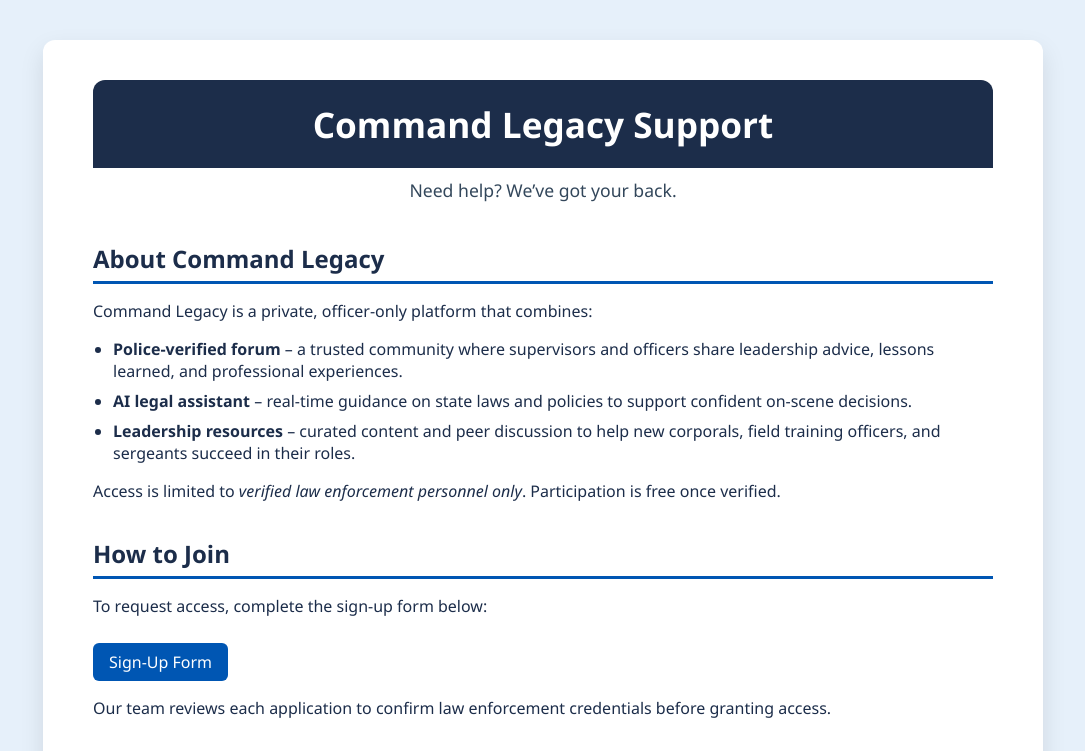
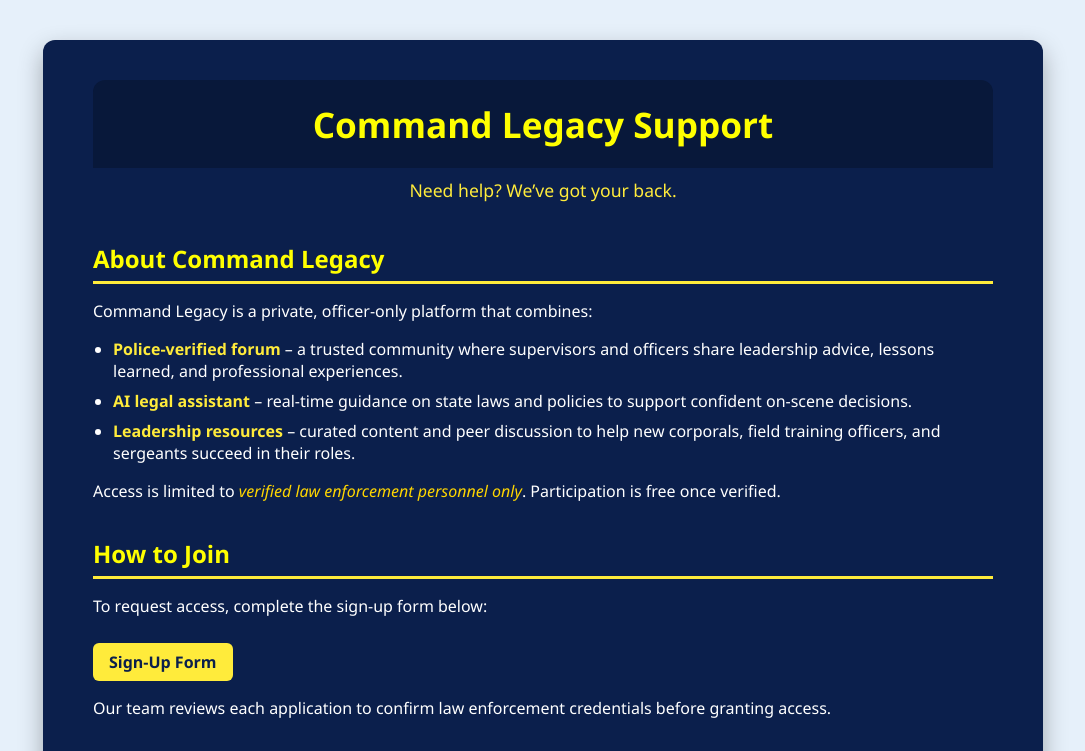
Before and after one commit to JAG410/cl-legal, a plain HTML site: page support.html in a window 1280 px wide. Shown: the top 751 px of the page, without its empty margins (97-1182 px from the left). Drawn offline with Linux system fonts and the light colour scheme.

Commit message:
Update styles to use yellow color scheme

```diff
--- a/support.html
+++ b/support.html
@@ -8,10 +8,10 @@
     /* ---- Global ---- */
     body {
       font-family: 'Segoe UI', Tahoma, Geneva, Verdana, sans-serif;
-      background-color: #e6f0fa;
+      background-color: #e6f0fa; /* Light blue outside box */
       margin: 0;
       padding: 0;
-      color: #1c2d4a;
+      color: #ffffff;
     }
 
     a { text-decoration: none; transition: 0.3s; }
@@ -21,10 +21,11 @@
     .container {
       max-width: 900px;
       margin: 40px auto;
-      background-color: #ffffff;
+      background-color: #0b1f4c; /* Dark blue box */
       padding: 40px 50px;
       border-radius: 12px;
-      box-shadow: 0 10px 25px rgba(0,0,0,0.1);
+      box-shadow: 0 10px 25px rgba(0,0,0,0.3);
+      color: #ffffff; /* Default text color inside box */
     }
 
     /* ---- Header ---- */
@@ -34,8 +35,8 @@
     }
 
     header h1 {
-      background-color: #1c2d4a;
-      color: #ffffff;
+      background-color: #08183a;
+      color: #ffff00; /* Yellow title */
       padding: 20px;
       border-radius: 12px 12px 0 0;
       margin: 0;
@@ -45,7 +46,7 @@
     header .subtitle {
       font-size: 1.1rem;
       margin-top: 10px;
-      color: #33475b;
+      color: #ffeb3b; /* Light yellow subtitle */
     }
 
     /* ---- Section ---- */
@@ -55,9 +56,10 @@
 
     section h2 {
       font-size: 1.5rem;
-      border-bottom: 3px solid #0056b3;
+      border-bottom: 3px solid #ffeb3b; /* Yellow underline */
       padding-bottom: 6px;
       margin-bottom: 15px;
+      color: #ffff00; /* Yellow headings */
     }
 
     ul {
@@ -71,28 +73,46 @@
     /* ---- Links / Buttons ---- */
     .button-link {
       display: inline-block;
-      background-color: #0056b3;
-      color: white;
+      background-color: #ffeb3b; /* Yellow button */
+      color: #0b1f4c; /* Dark text for contrast */
       padding: 8px 16px;
       border-radius: 6px;
       margin-top: 10px;
+      font-weight: bold;
     }
 
     .button-link:hover {
-      background-color: #003f7f;
+      background-color: #ffd600;
+    }
+
+    a {
+      color: #ffff00; /* Yellow links */
+    }
+
+    a:hover {
+      color: #ffeb3b;
     }
 
     /* ---- Footer ---- */
     footer {
       text-align: center;
       margin-top: 50px;
-      color: #777777;
+      color: #ffeb3b; /* Light yellow footer */
       font-size: 0.9rem;
     }
 
     /* ---- FAQ Styling ---- */
     .faq p {
       margin: 8px 0 15px 0;
+    }
+
+    /* Highlight strong text inside box */
+    strong {
+      color: #ffeb3b; /* Yellow highlights */
+    }
+
+    em {
+      color: #ffd600; /* Slightly different yellow for emphasis */
     }
 
   </style>
```
